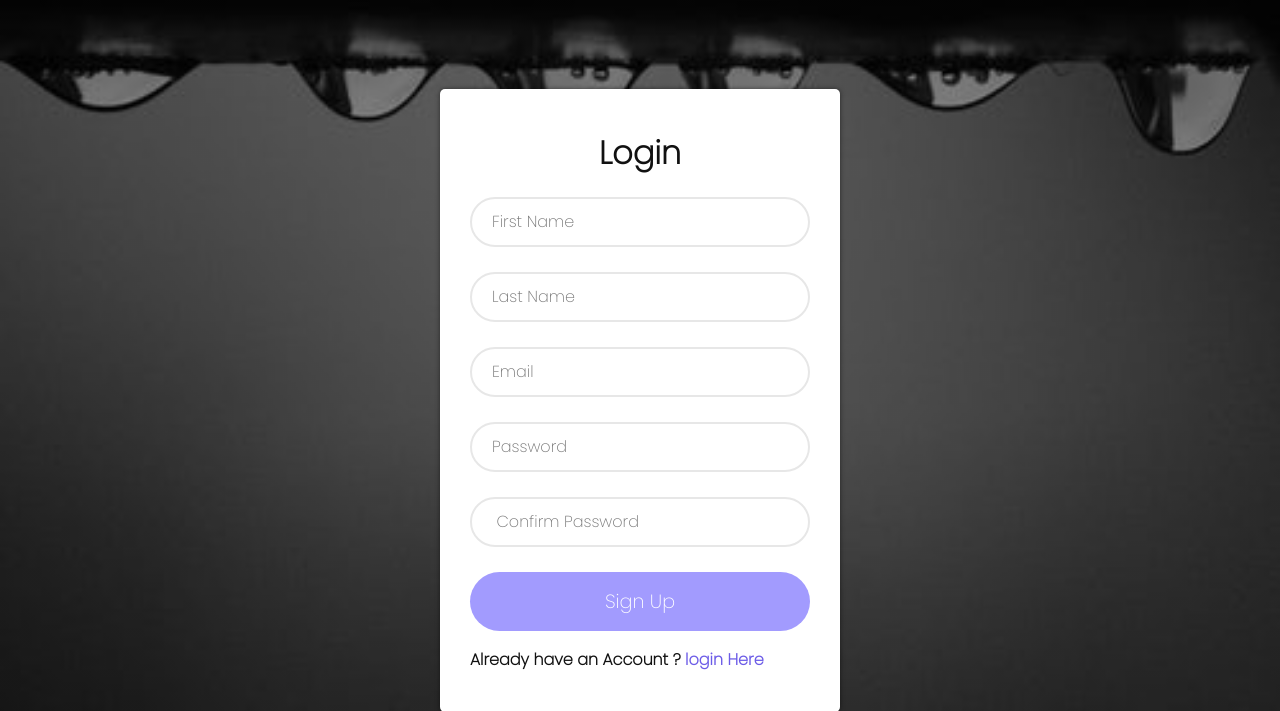
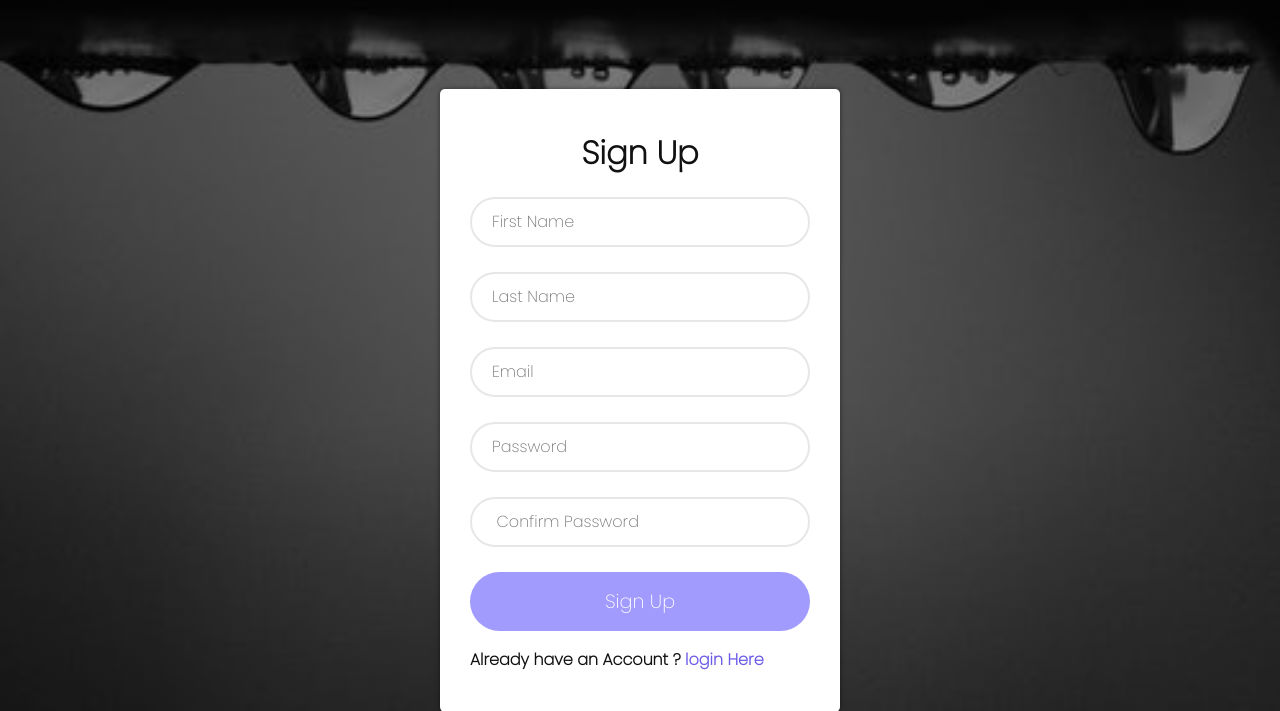
Before and after one commit to gkiplangat/login_register_form, a PHP site: page /register.php in a window 1280 px wide. Shown: the top 711 px of the page. Run offline with PHP 8.4, Linux system fonts and the light colour scheme; data that the repository does not hold is empty.

Commit message:
database

```diff
--- a/config.php
+++ b/config.php
@@ -2,7 +2,7 @@
 $server = "localhost";
 $username ="root";
 $password ="";
-$database ="login";
+$database ="loginDb";
 
 $conn = mysqli_connect($server, $username, $password, $database);
 if(!$conn){
--- a/register.php
+++ b/register.php
@@ -25,7 +25,7 @@ if(isset($_POST['submit'])){
 <body>
     <div class="container">
         <form action="" method="POST" class="login-email">
-            <p class="login-text" style="font-size: 2rem; font-weight:800;">Login</p>
+            <p class="login-text" style="font-size: 2rem; font-weight:800;"> Sign Up</p>
             <div class="input-group">
                 <input type="text" placeholder="First Name" name="fname"  value="<?php echo $_POST['fname'];?>" required>
             </div>
--- a/welcome.php
+++ b/welcome.php
@@ -0,0 +1 @@
+<h1>This is the landing page</h1>
```
